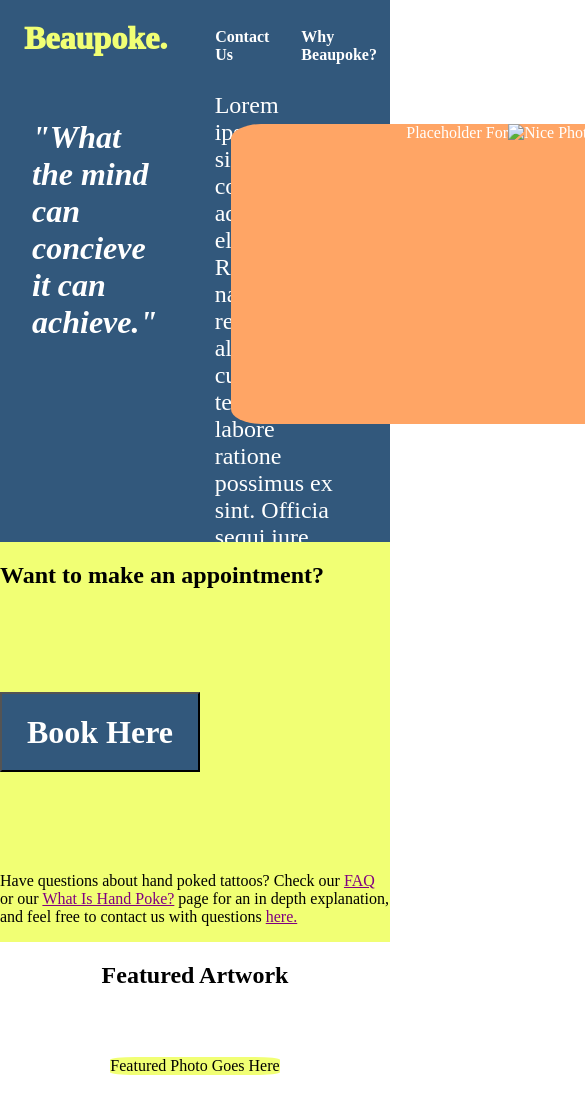
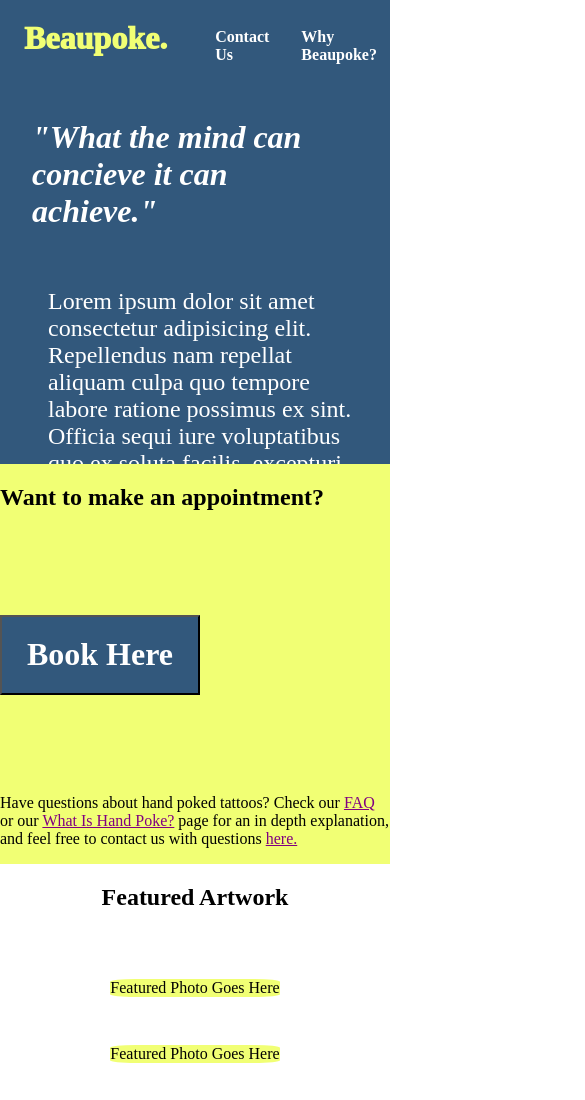
Before and after one commit to anthonyefriscia/beaupoke, a plain HTML site: page index.html in a window 390 px wide. Shown: the top 1100 px of the page, 585 px wide, since content can reach past the window. Drawn offline with Linux system fonts and the light colour scheme.

Commit message:
Remove placeholder div
Trying to make site presentable for mobile

```diff
--- a/index.html
+++ b/index.html
@@ -24,7 +24,6 @@
             <h2 id="quote">"What the mind can concieve it can achieve."</h2>
             <p id="statement">Lorem ipsum dolor sit amet consectetur adipisicing elit. Repellendus nam repellat aliquam culpa quo tempore labore ratione possimus ex sint. Officia sequi iure voluptatibus quo ex soluta facilis, excepturi ducimus.</p>
         </div>
-        <div class="pph">Placeholder For<img src="" alt="Nice Photo of Adam"></div>
     </div>
 
     <div class="booking">
--- a/style.css
+++ b/style.css
@@ -85,19 +85,6 @@ button {
     font-size: xx-large;
 }
 
-.pph {
-    display: flex;
-    justify-content: center;
-    align-content: center;
-    background-color: rgb(255, 165, 101);
-    min-height: 300px;
-    min-width: 600px;
-    align-self: flex-start;
-    border-radius: 5%;
-    margin: 32px;
-    margin-right: 200px;
-}
-
 #apt {
     color: purple;
     text-decoration: underline;
```
